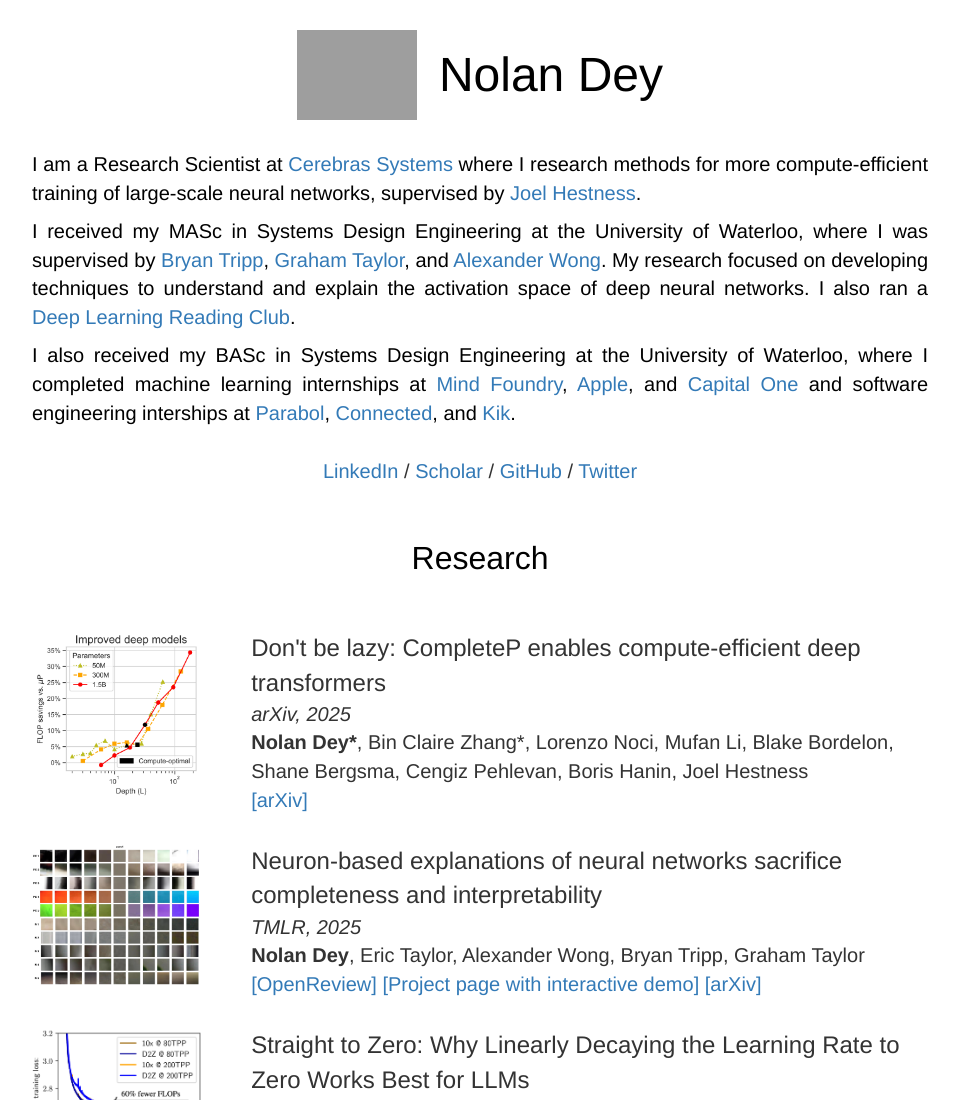
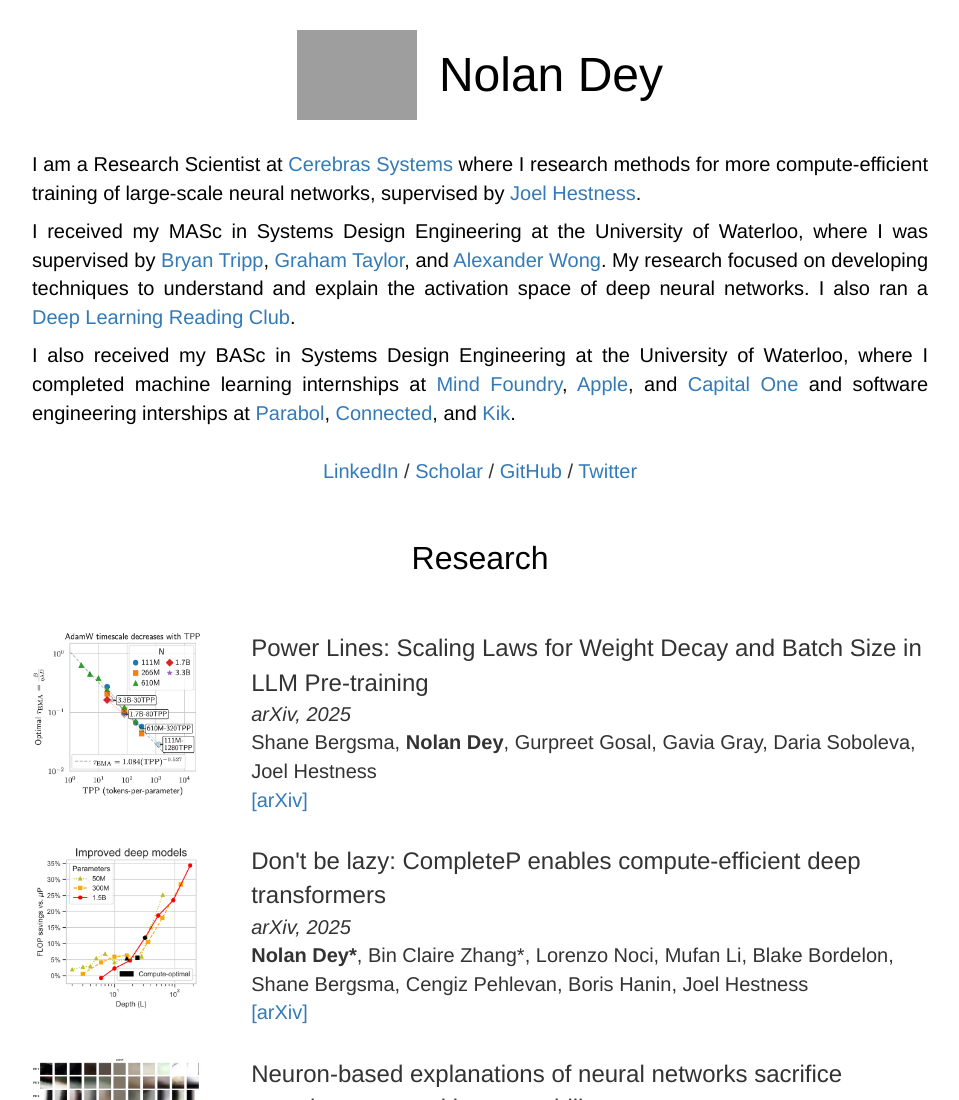
Before and after one commit to ndey96/ndey96.github.io, a plain HTML site: page index.html in a window 1280 px wide. Shown: the top 1100 px of the page, without its empty margins (160-1119 px from the left). Drawn offline with Linux system fonts and the light colour scheme; grey boxes are pictures that could not be loaded.

Commit message:
Add power lines

```diff
--- a/index.html
+++ b/index.html
@@ -35,6 +35,17 @@
     <div class='section-container'>
     <div class="section-title projects-section-title" id="projects">Research</div>
     <div class="projects">
+        <div class="project">
+            <div class="project-image">
+                <img src="img/power_lines.png">
+            </div>
+            <div class="project-text">
+                <div class="project-title">Power Lines: Scaling Laws for Weight Decay and Batch Size in LLM Pre-training</div>
+                <div class="project-venue">arXiv, 2025</div>
+                <div class="project-authors">Shane Bergsma, <span class='project-authors-me'>Nolan Dey</span>, Gurpreet Gosal, Gavia Gray, Daria Soboleva, Joel Hestness</div>
+                <div class="project-links"><a href='https://arxiv.org/abs/2505.13738' target="_blank">[arXiv]</a></div>
+            </div>
+        </div>
         <div class="project">
             <div class="project-image">
                 <img src="img/completep.png">
```
Also changed, not shown: img/power_lines.png (added).
